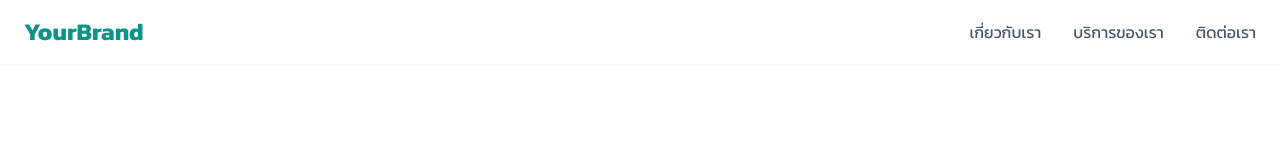
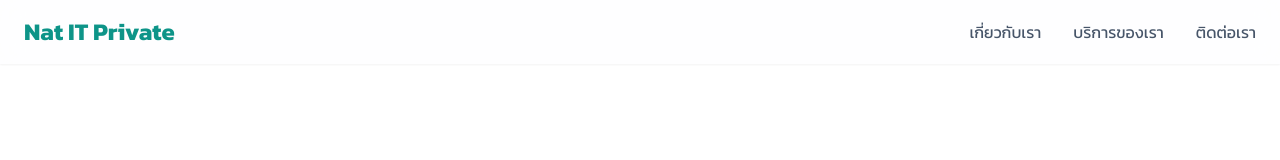
Before and after one commit to kthapanat-spec/Nat_Website, a plain HTML site: page index.html in a window 1280 px wide. Shown: the top 160 px of the page. Drawn offline with nearby package versions, Linux system fonts and the light colour scheme.

Commit message:
Update index.html

```diff
--- a/index.html
+++ b/index.html
@@ -58,7 +58,7 @@
         <div class="container mx-auto px-6 py-4">
             <div class="flex items-center justify-between">
                 <div class="text-2xl font-bold text-primary">
-                    <a href="#">YourBrand</a>
+                    <a href="#">Nat IT Private</a>
                 </div>
                 <nav class="hidden md:flex space-x-8">
                     <a href="#about" class="text-slate-600 hover:text-primary transition duration-300">เกี่ยวกับเรา</a>
```
